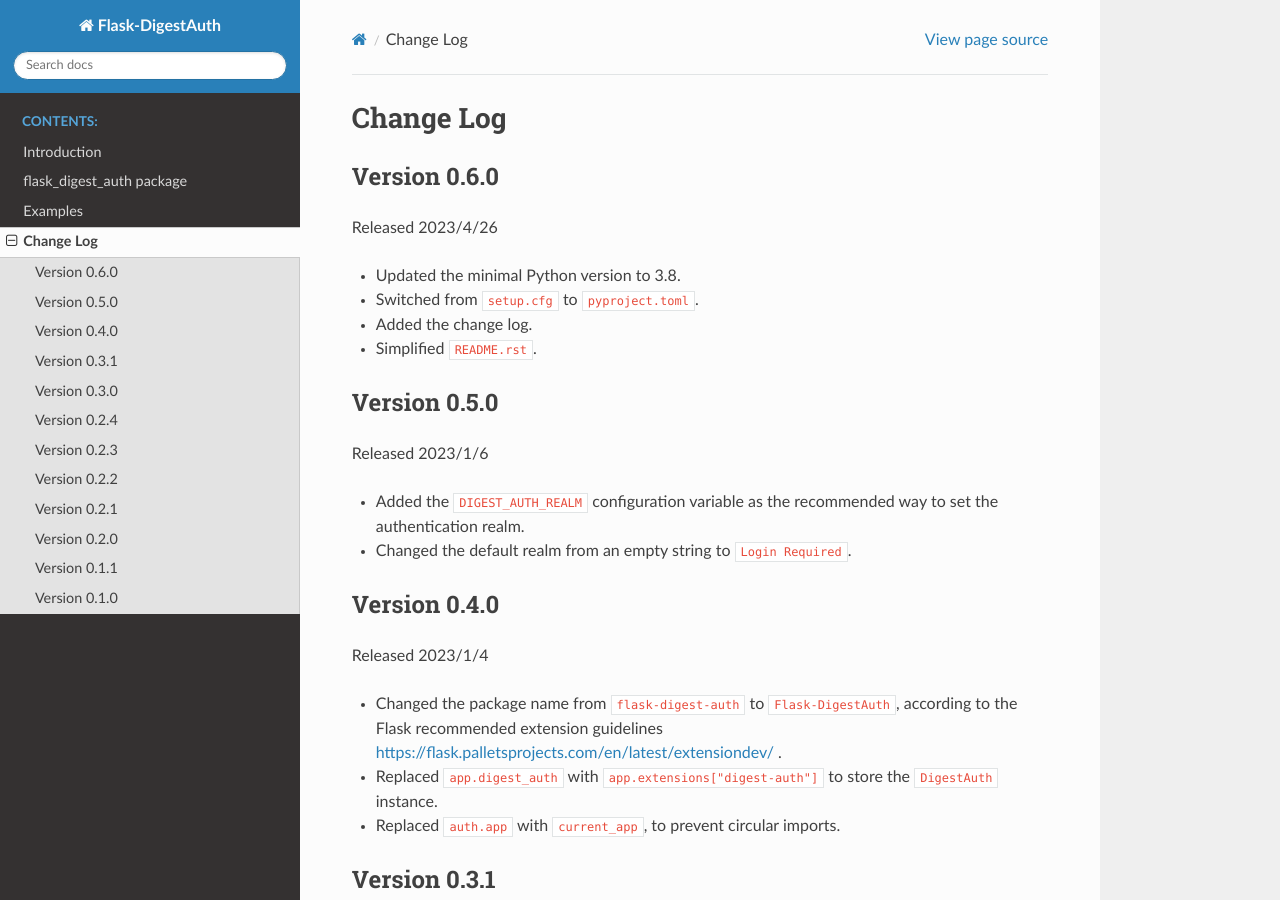
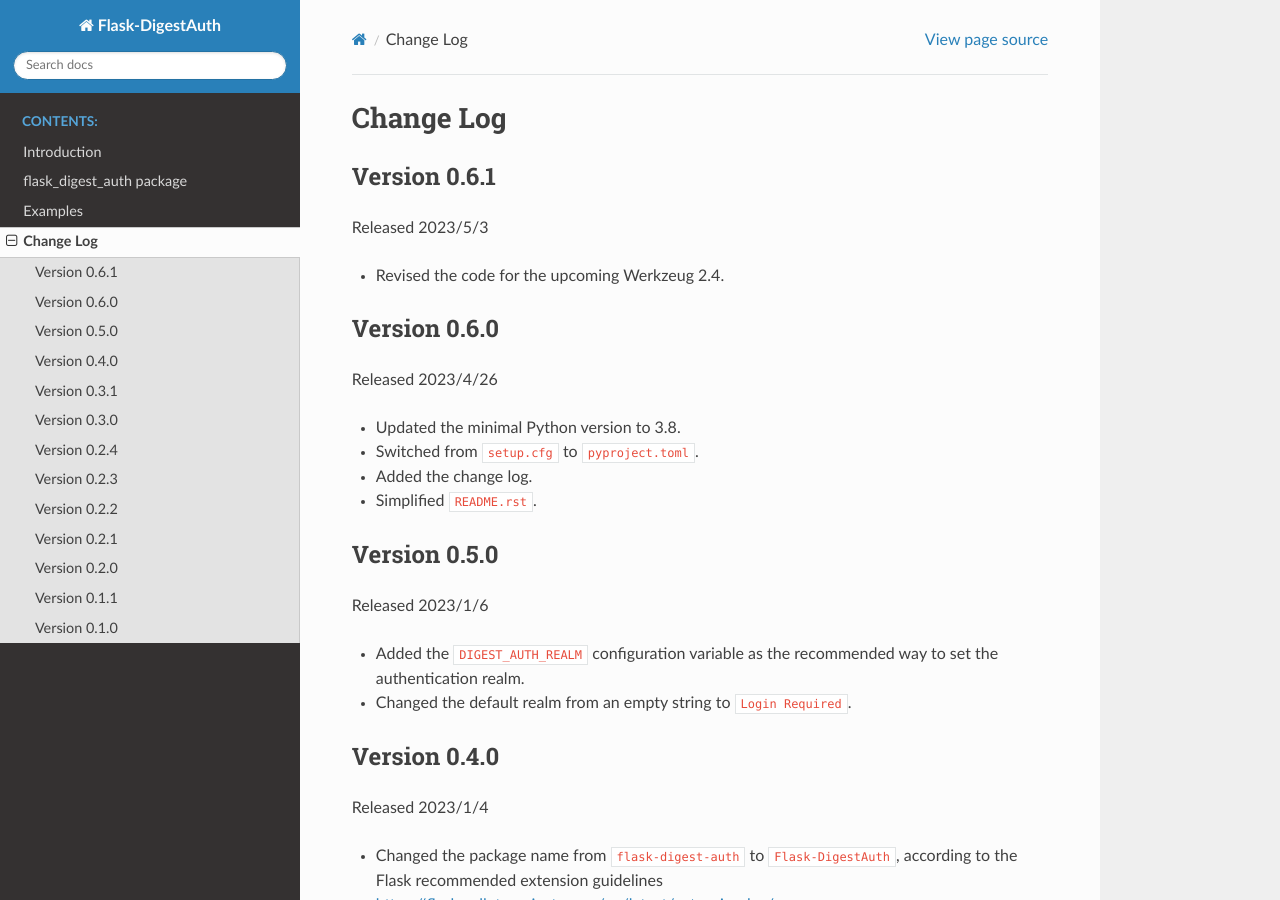
Before and after one commit to imacat/flask-digestauth, a Sphinx documentation site: the page built from docs/source/changelog.rst, in a window 1280 px wide and 900 px high. Built offline with Sphinx 7.4.7 and the Read the Docs theme 2.0.0, drawn with Linux system fonts in a browser that asks for light colours.

Commit message:
Advanced to version 0.6.1.

```diff
--- a/docs/source/changelog.rst
+++ b/docs/source/changelog.rst
@@ -1,5 +1,13 @@
 Change Log
 ==========
+
+
+Version 0.6.1
+-------------
+
+Released 2023/5/3
+
+* Revised the code for the upcoming Werkzeug 2.4.
 
 
 Version 0.6.0
--- a/src/flask_digest_auth/__init__.py
+++ b/src/flask_digest_auth/__init__.py
@@ -22,5 +22,5 @@
 from flask_digest_auth.auth import DigestAuth
 from flask_digest_auth.test import Client
 
-VERSION: str = "0.6.0"
+VERSION: str = "0.6.1"
 """The package version."""
```
